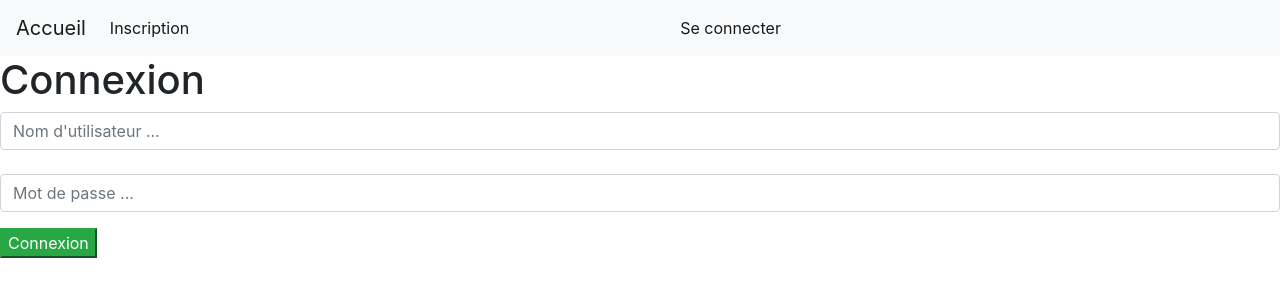
After one commit to Capelle-Jefferson/formationJunior, a Symfony app: template formationJunior/templates/users/login.html.twig in a window 1280 px wide. The commit adds this page. Shown: the top 300 px of the page. Run offline with Twig, Linux system fonts and the light colour scheme; the template is opened without the code that fills it, so the values that code supplies are empty; some libraries are stand-ins or nearby versions.

Commit message:
Formulaire de connexion, lien 's'inscrire, se connecter, se deconnecter, creer un article' s'adapte en fonction de l'authentification, commenter un article n'est possible que si l'utilisateur est connecté

```diff
--- a/formationJunior/src/Controller/ArticlesController.php
+++ b/formationJunior/src/Controller/ArticlesController.php
@@ -78,8 +78,6 @@ class ArticlesController extends AbstractController
             $article = $this->getDoctrine()
                     ->getRepository(Articles::class)
                     ->find($id);
-
-
             if(!$article){
                 throw $this->createNotFoundException("L'article recherch� n'existe pas");
 			}
@@ -91,6 +89,7 @@ class ArticlesController extends AbstractController
             if($form->isSubmitted() && $form->isValid()){
                 $commentaire->setArticle($article);
                 $commentaire->setDate(new \DateTime("now"));
+                $commentaire->setAuteur($this->getUser());
                 $doctrine = $this->getDoctrine()->getManager();
                 $doctrine->persist($commentaire);
                 $doctrine->flush();
--- a/formationJunior/src/Form/NewUserFormType.php
+++ b/formationJunior/src/Form/NewUserFormType.php
@@ -17,21 +17,25 @@ class NewUserFormType extends AbstractType
     {
         $builder
             ->add('username', TextType::class, [
+                'label' => "Nom d'utilisateur",
                 'attr' => [
                     'class' => "form-control"
                 ]
             ])
             ->add('mail', EmailType::class, [
+                'label' => "Adresse mail",
                 'attr' => [
                     'class' => "form-control"
                 ]
             ])
             ->add('password', PasswordType::class, [
+                'label' => "Mot de passe",
                 'attr' => [
                     'class' => "form-control"
                 ]
             ])
             ->add('confirm_password', PasswordType::class, [
+                'label' => "Confirmation du mot de passe",
                 'attr' => [
                     'class' => "form-control"
                 ]
--- a/formationJunior/templates/partials/navbar.html.twig
+++ b/formationJunior/templates/partials/navbar.html.twig
@@ -3,18 +3,36 @@
   <button class="navbar-toggler" type="button" data-toggle="collapse" data-target="#navbarSupportedContent" aria-controls="navbarSupportedContent" aria-expanded="false" aria-label="Toggle navigation">
     <span class="navbar-toggler-icon"></span>
   </button>
-
+  {% if app.user %}
   <div class="collapse navbar-collapse" id="navbarSupportedContent">
     <ul class="navbar-nav mr-auto">
       <li class="nav-item active">
         <a class="nav-link" href="/article/nouveau">Créer un article<span class="sr-only">(current)</span></a>
       </li>
   </div>
-
+  {%else%}
   <div class="collapse navbar-collapse" id="navbarSupportedContent">
     <ul class="navbar-nav mr-auto">
       <li class="nav-item active">
-        <a class="nav-link" href="/users/inscription">Inscription<span class="sr-only">(current)</span></a>
+        <a class="nav-link" href="/inscription">Inscription<span class="sr-only">(current)</span></a>
       </li>
+    </ul>
+  </div>
+  {% endif %}
+
+  <div class="collapse navbar-collapse" id="navbarSupportedContent">
+    {% if not app.user %}
+    <ul class="navbar-nav mr-auto">
+      <li class="nav-item active">
+        <a class="nav-link" href="{{path('users_login')}}">Se connecter<span class="sr-only">(current)</span></a>
+      </li>
+    </ul>
+    {%else%}
+    <ul class="navbar-nav mr-auto">
+      <li class="nav-item active">
+        <a class="nav-link" href="{{path('users_logout')}}">Déconnexion<span class="sr-only">(current)</span></a>
+      </li>
+    </ul>
+    {%endif%}
   </div>
 </nav>
--- /dev/null
+++ b/formationJunior/templates/users/login.html.twig
@@ -0,0 +1,19 @@
+{% extends 'base.html.twig' %}
+
+{% block title %}Connexion{% endblock %}
+
+{% block body %}
+    <h1>Connexion</h1>
+
+    <form action="{{ path('users_login') }}" method="post">
+        <div class="form-group">
+            <input placeholder="Nom d'utilisateur ..." required name="_username" type="text" class="form-control"><br>
+            <input placeholder="Mot de passe ..." required name="_password" type="password" class="form-control">
+        </div>
+        <div class="form-group">
+            <button type="submit" class="btn-success">Connexion</button>
+        </div>
+    </form>
+
+
+{% endblock %}
--- a/formationJunior/templates/users/registration.html.twig
+++ b/formationJunior/templates/users/registration.html.twig
@@ -1,5 +1,3 @@
-
-
 {% extends 'base.html.twig' %}
 
 {% block title %}Inscription{% endblock %}
```
Also changed, not shown: formationJunior/src/Controller/UsersController.php (+19 -2 lines), formationJunior/src/Entity/Users.php (+7 -3 lines), formationJunior/templates/articles/article.html.twig (+22 -11 lines), 1 other file.
